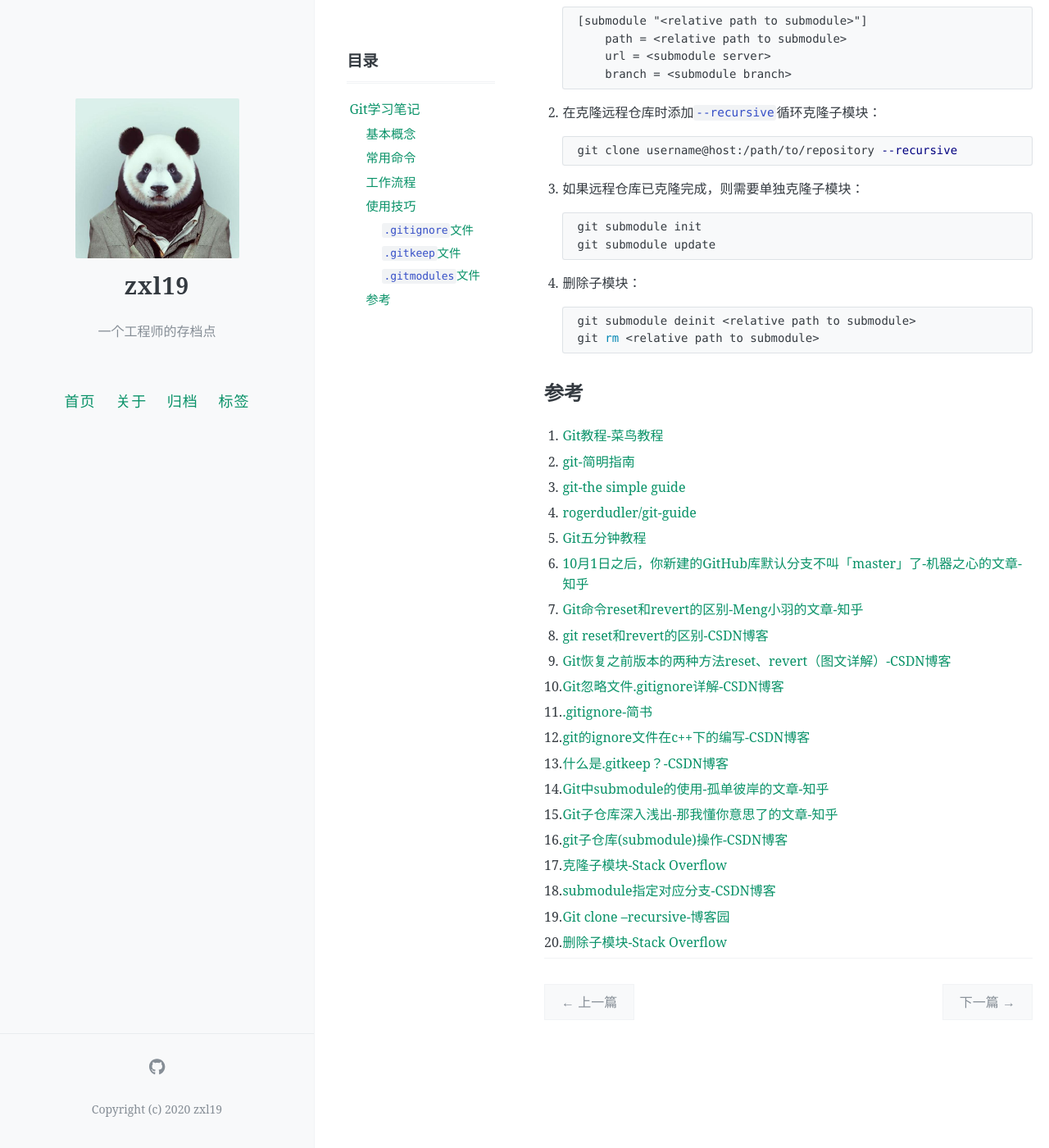
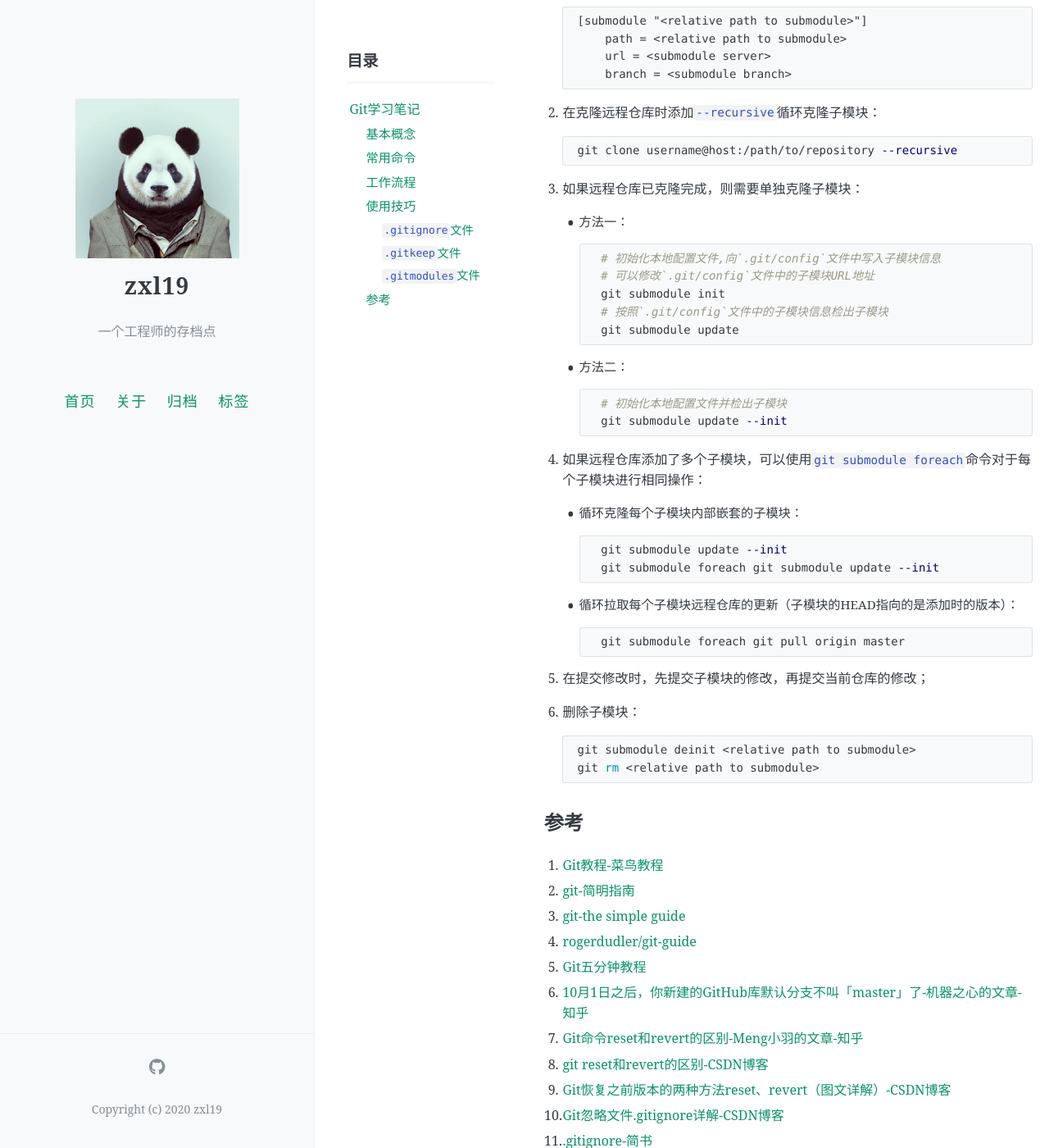
Before and after one commit to zxl19/zxl19.github.io, a Jekyll site: the page built from _posts/2021-08-14-git-note.md, in a window 1280 px wide and 1400 px high, scrolled down 4390 px. Shown: the whole window at 82% size. Built offline with Jekyll 4.4.1, drawn with Linux system fonts in a browser that asks for light colours; comment, search, counter and statistics services are not loaded; some of the changed text lies outside the part shown.

Commit message:
Update Posts

````diff
--- a/_posts/2021-08-14-git-note.md
+++ b/_posts/2021-08-14-git-note.md
@@ -251,12 +251,40 @@ git add -f ./log/.gitkeep
 
 3. 如果远程仓库已克隆完成，则需要单独克隆子模块：
 
-    ```shell
-    git submodule init
-    git submodule update
-    ```
+    - 方法一：
 
-4. 删除子模块：
+        ```shell
+        # 初始化本地配置文件,向`.git/config`文件中写入子模块信息
+        # 可以修改`.git/config`文件中的子模块URL地址
+        git submodule init
+        # 按照`.git/config`文件中的子模块信息检出子模块
+        git submodule update
+        ```
+
+    - 方法二：
+
+        ```shell
+        # 初始化本地配置文件并检出子模块
+        git submodule update --init
+        ```
+
+4. 如果远程仓库添加了多个子模块，可以使用`git submodule foreach`命令对于每个子模块进行相同操作：
+
+    - 循环克隆每个子模块内部嵌套的子模块：
+
+        ```shell
+        git submodule update --init
+        git submodule foreach git submodule update --init
+        ```
+
+    - 循环拉取每个子模块远程仓库的更新（子模块的HEAD指向的是添加时的版本）：
+
+        ```shell
+        git submodule foreach git pull origin master
+        ```
+
+5. 在提交修改时，先提交子模块的修改，再提交当前仓库的修改；
+6. 删除子模块：
 
     ```shell
     git submodule deinit <relative path to submodule>
@@ -280,8 +308,9 @@ git add -f ./log/.gitkeep
 13. [什么是.gitkeep？-CSDN博客](https://blog.csdn.net/qq_37164975/article/details/106131919)
 14. [Git中submodule的使用-孤单彼岸的文章-知乎](https://zhuanlan.zhihu.com/p/87053283)
 15. [Git子仓库深入浅出-那我懂你意思了的文章-知乎](https://zhuanlan.zhihu.com/p/100214931)
-16. [git子仓库(submodule)操作-CSDN博客](https://blog.csdn.net/whuzhang16/article/details/120182063)
-17. [克隆子模块-Stack Overflow](https://stackoverflow.com/questions/24777973/adding-git-submodules-automatically-gitmodules)
-18. [submodule指定对应分支-CSDN博客](https://blog.csdn.net/weboof/article/details/108517187)
-19. [Git clone --recursive-博客园](https://www.cnblogs.com/love-zf/p/13192734.html)
-20. [删除子模块-Stack Overflow](https://stackoverflow.com/questions/1260748/how-do-i-remove-a-submodule)
+16. [How to Use git submodule init-PhoneixNAP](https://phoenixnap.com/kb/git-submodule-init)
+17. [git子仓库(submodule)操作-CSDN博客](https://blog.csdn.net/whuzhang16/article/details/120182063)
+18. [克隆子模块-Stack Overflow](https://stackoverflow.com/questions/24777973/adding-git-submodules-automatically-gitmodules)
+19. [submodule指定对应分支-CSDN博客](https://blog.csdn.net/weboof/article/details/108517187)
+20. [Git clone --recursive-博客园](https://www.cnblogs.com/love-zf/p/13192734.html)
+21. [删除子模块-Stack Overflow](https://stackoverflow.com/questions/1260748/how-do-i-remove-a-submodule)
````
Also changed, not shown: _posts/2021-05-25-slam-tool.md (+17 -0 lines), _posts/2021-06-01-cpp-library.md (+0 -1 lines), _posts/2021-09-19-stl-note.md (+33 -10 lines), _posts/2021-11-28-pcl-note.md (+29 -2 lines).
